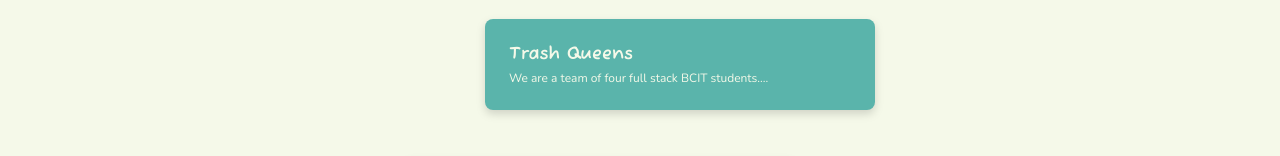
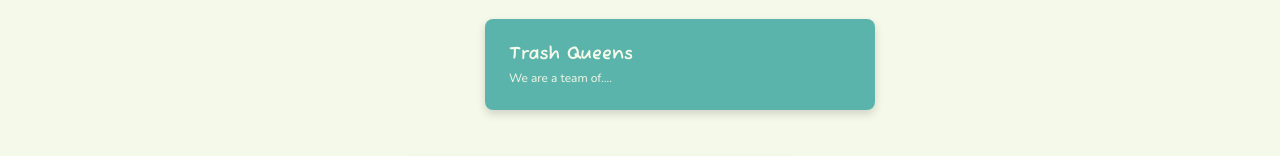
Before and after one commit to lbeique/trash-queens, a Vue app: page /about in a window 1280 px wide. Shown: the part 340-496 px from the top of the page. Built offline with nearby package versions, Linux system fonts and the light colour scheme.

Commit message:
tiny text edit

```diff
--- a/src/views/About.vue
+++ b/src/views/About.vue
@@ -24,7 +24,7 @@
     <div class="card__content">
       <h3> Trash Queens </h3>
 <!--      ADD TO THE TEXT-->
-      <p>We are a team of four full stack BCIT students....</p>
+      <p>We are a team of....</p>
 
     </div>
   </div>
@@ -181,6 +181,7 @@
   font-family: "FuzzyBubbles-Bold", sans-serif;
   font-size: 18px ;
   margin-bottom:5px;
+
 }
 
 
```
